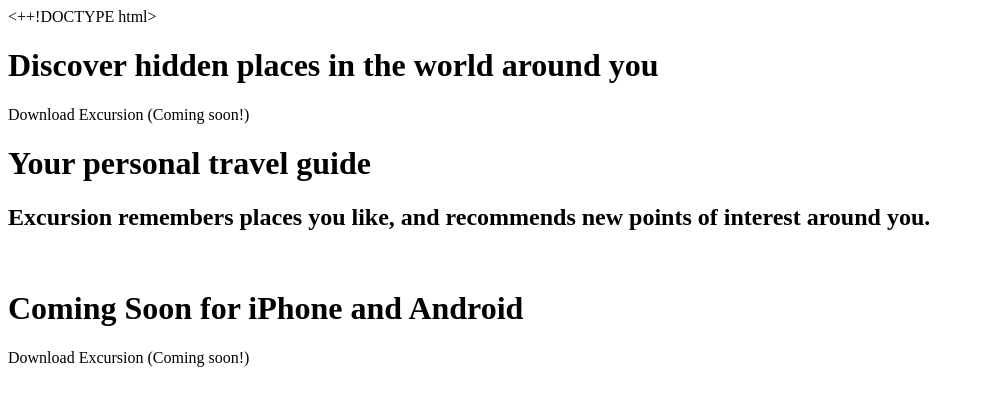
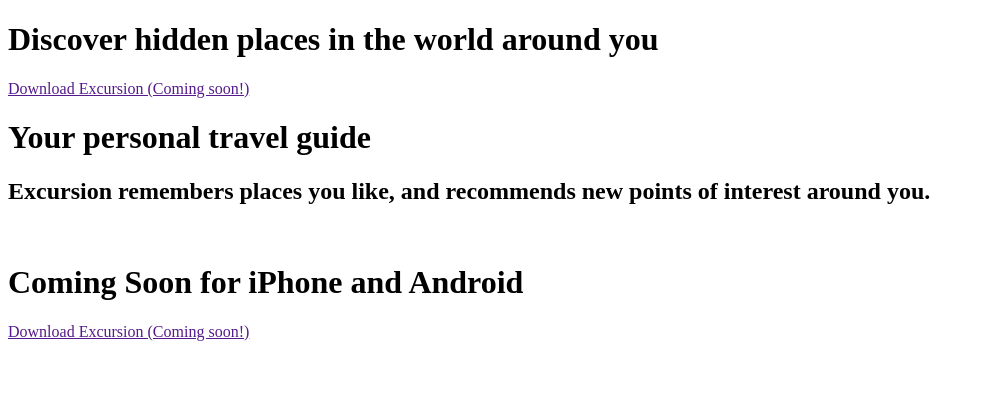
Before and after one commit to tlvu93/excursion, a plain HTML site: page index.html in a window 1280 px wide. Shown: the whole page, without its empty margins (0-985 px from the left). Drawn offline with Linux system fonts and the light colour scheme.

Commit message:
Add boilerplate HTML and begin page content

```diff
--- a/index.html
+++ b/index.html
@@ -1,4 +1,4 @@
-<++!DOCTYPE html>
+<!DOCTYPE html>
 <html>
 <head>
     <meta charset="utf-8"/>
@@ -8,14 +8,14 @@
 </head>
 <body>
  <h1>Discover hidden places in the world around you</h1>
- <a>Download Excursion (Coming soon!)</a>
+ <a href="">Download Excursion (Coming soon!)</a>
  <embed/>
  <h1>Your personal travel guide</h1>
  <h2>Excursion remembers places you like, and recommends new points of interest around you.</h2>
  <img/>
  <img/>
  <h1> Coming Soon for iPhone and Android</h1>
- <a>Download Excursion (Coming soon!)</a>
+ <a href="">Download Excursion (Coming soon!)</a>
 
 
 </body>
```
